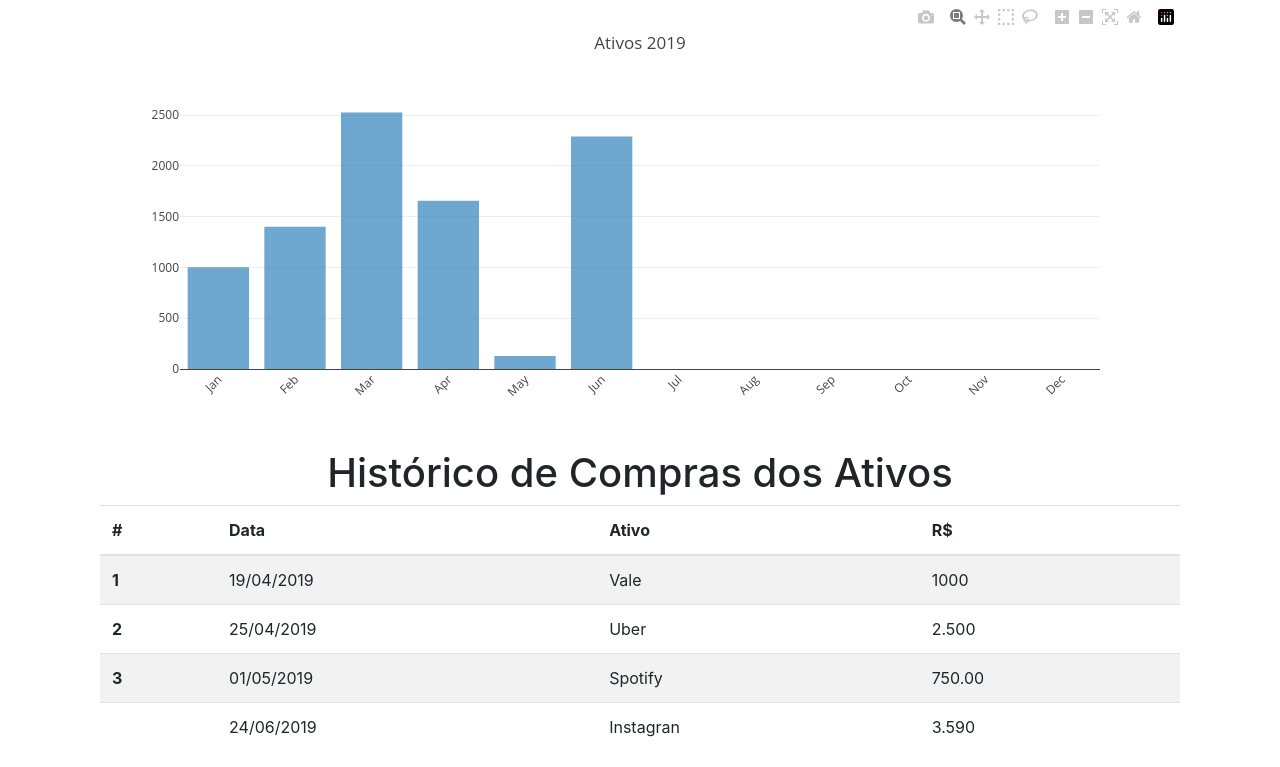
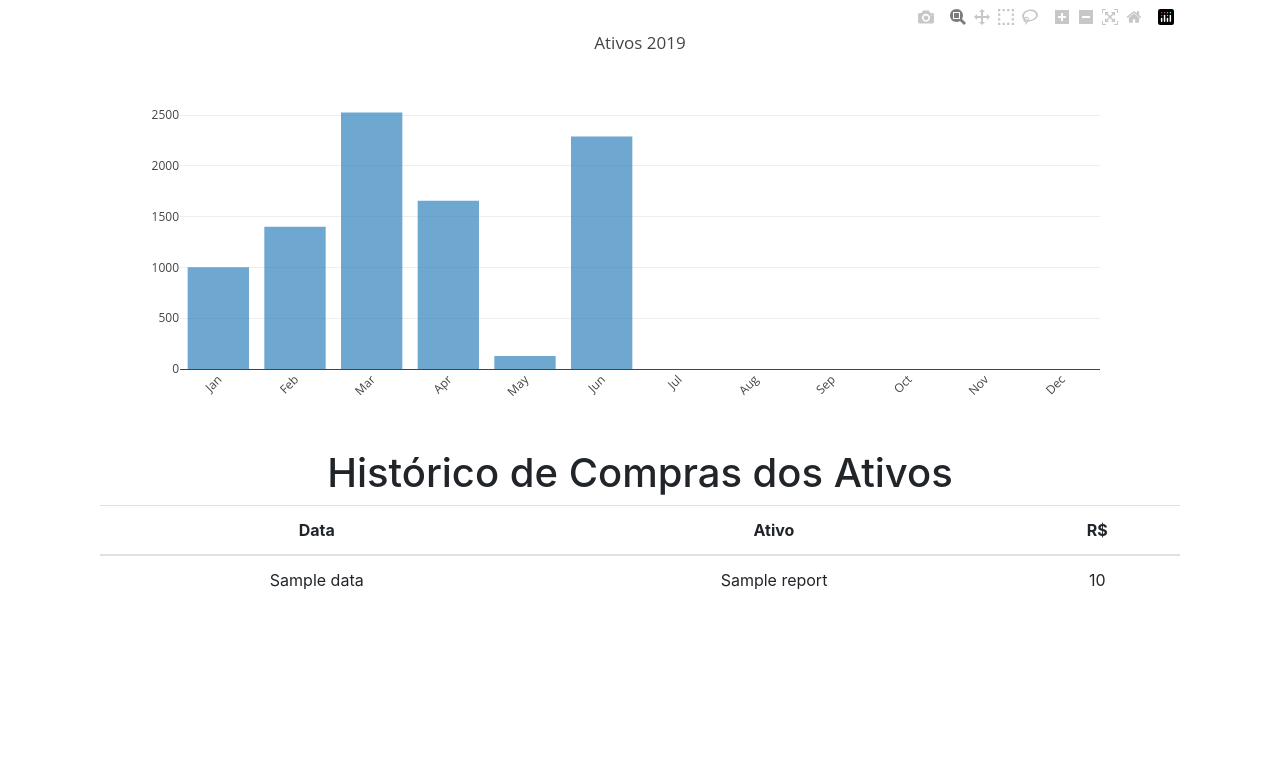
Before and after one commit to lambda-limbo/invest, a PHP site: template app/_layouts/reports.twig in a window 1280 px wide. Shown: the part 125-892 px from the top of the page. After the commit the page ends 715 px from the top, so only its background shows below. Run offline with PHP 8.4, Linux system fonts and the light colour scheme; the template is opened without the code that fills it: most values are stand-ins (such as "Sample title", 1, 10 or a date in 2020); some libraries are stand-ins or nearby versions.

Commit message:
alteração pra pegar dados do banco e jogar na tabela da pagina reports.twig

```diff
--- a/app/_layouts/reports.twig
+++ b/app/_layouts/reports.twig
@@ -12,43 +12,30 @@
                 <div class="col text-center">
                     <h1>Histórico de Compras dos Ativos</h1>
                 </div>
+                <div style="overflow: auto; height:200px">
                 <table class="table table-striped">
                     <thead>
-                        <tr>
-                            <th scope="col">#</th>
+                        <tr class = "text-center">
                             <th scope="col">Data</th>
                             <th scope="col">Ativo</th>
                             <th scope="col">R$</th>
-
                         </tr>
                     </thead>
                     <tbody>
-                        <tr>
-                            <th scope="row">1</th>
-                            <td>19/04/2019</td>
-                            <td>Vale</td>
-                            <td>1000</td>
+                       <tr>
+                            {% for k, v in report %}
+                                <tr class = "text-center">
+                                    <td>{{ v.DATA }}</td>
+                                    <td>{{ v.NOME }}</td>
+                                    <td>{{ v.VALOR }}</td>
+                                    </tr>
+                                {% endfor %}
                         </tr>
-                        <tr>
-                            <th scope="row">2</th>
-                            <td>25/04/2019</td>
-                            <td>Uber</td>
-                            <td>2.500</td>
-                        </tr>
-                        <tr>
-                            <th scope="row">3</th>
-                            <td>01/05/2019</td>
-                            <td>Spotify</td>
-                            <td>750.00</td>
-                        </tr>
-                        <tr>
-                            <th scope="row"></th>
-                            <td>24/06/2019</td>
-                            <td>Instagran</td>
-                            <td>3.590</td>
-                        </tr>
+
+
                     </tbody>
                 </table>
+            </div>
             </div>
 
         </div>
```
